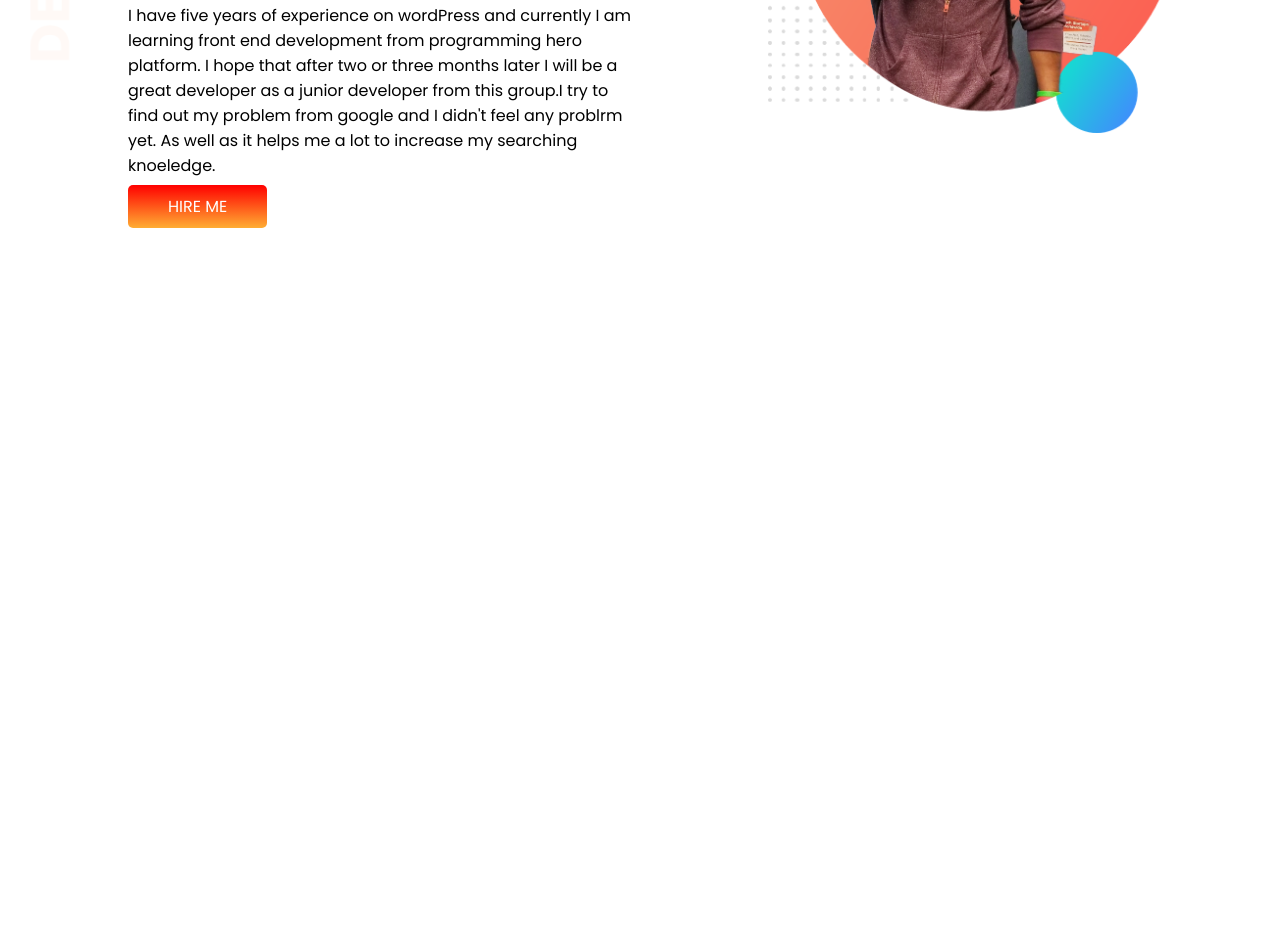
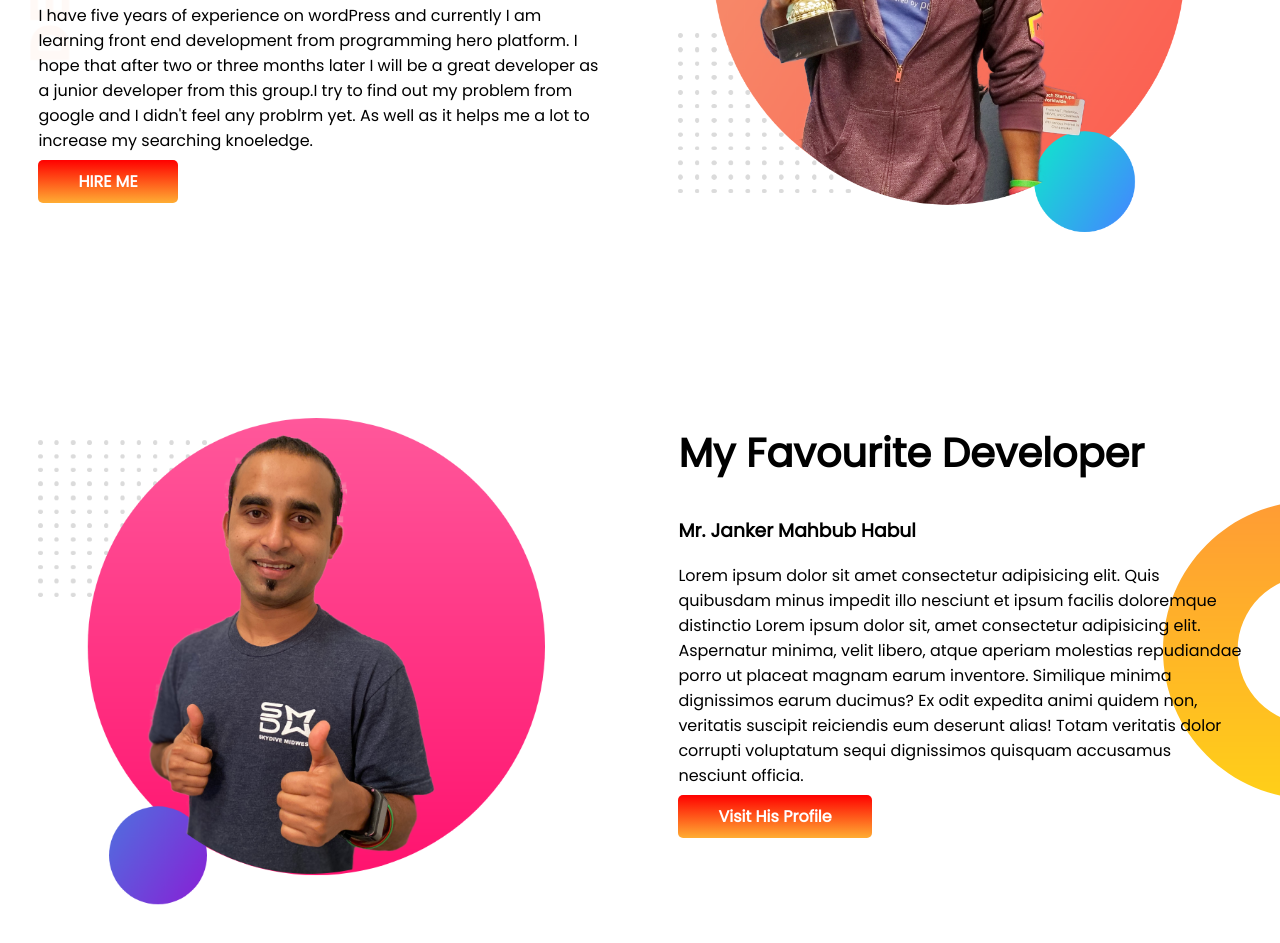
Before and after one commit to ABEMON126/portfollio, a plain HTML site: page index.html in a window 1280 px wide. Shown: the part 299-1242 px from the top of the page. Before the commit the page ends 800 px from the top, so only its background shows below. Drawn offline with Linux system fonts and the light colour scheme.

Commit message:
section-two-added

```diff
--- a/index.html
+++ b/index.html
@@ -23,5 +23,16 @@
           <img src="images/jhankar.png" alt="">
       </div>
   </section>
+  <section class="second-section">
+      <div class="half-width">
+          <img src="images/jhankar2.png" alt="">
+      </div>
+      <div class="half-width">
+          <h2>My Favourite Developer</h2>
+          <h3>Mr. Janker Mahbub Habul</h3>
+          <p>Lorem ipsum dolor sit amet consectetur adipisicing elit. Quis quibusdam minus impedit illo nesciunt et ipsum facilis doloremque distinctio Lorem ipsum dolor sit, amet consectetur adipisicing elit. Aspernatur minima, velit libero, atque aperiam molestias repudiandae porro ut placeat magnam earum inventore. Similique minima dignissimos earum ducimus? Ex odit expedita animi quidem non, veritatis suscipit reiciendis eum deserunt alias! Totam veritatis dolor corrupti voluptatum sequi dignissimos quisquam accusamus nesciunt officia. </p>
+          <a class="link-button" href="www.softcoderbd.com">Visit His Profile</a>
+      </div>
+  </section>
 </body>
 </html>
--- a/style.css
+++ b/style.css
@@ -6,24 +6,32 @@ h1{
     font-size: 70px;
     line-height: 40px;
 }
+h2{
+    font-size: 40px;
+}
 .emon{
     font-weight: bolder;
     color: tomato
     ;
 }
+section{
+    display: flex;
+    margin-bottom: 150px;
+}
 .first-section{
 
     background-image: url(images/top-banner.png);
     background-repeat: no-repeat;
-    display: flex;
+
 
 }
 .half-width{
     width: 100%;
-    padding-left: 10%;
+    padding-left: 3%;
+    padding-right: 3%;
 }
 .half-width img {
-    width: 80%;
+    width: 90%;
     padding-top: 5%;
 }
 .link-button{
@@ -32,4 +40,10 @@ background-image: linear-gradient( red, rgb(255, 173, 51));
 padding: 10px 40px;
 color: white;
 border-radius: 5px;
+font-weight: 700;
 }
+.second-section{
+    background-image: url(images/dream-bg.png);
+    background-repeat: no-repeat;
+    background-position: right;
+}
```
